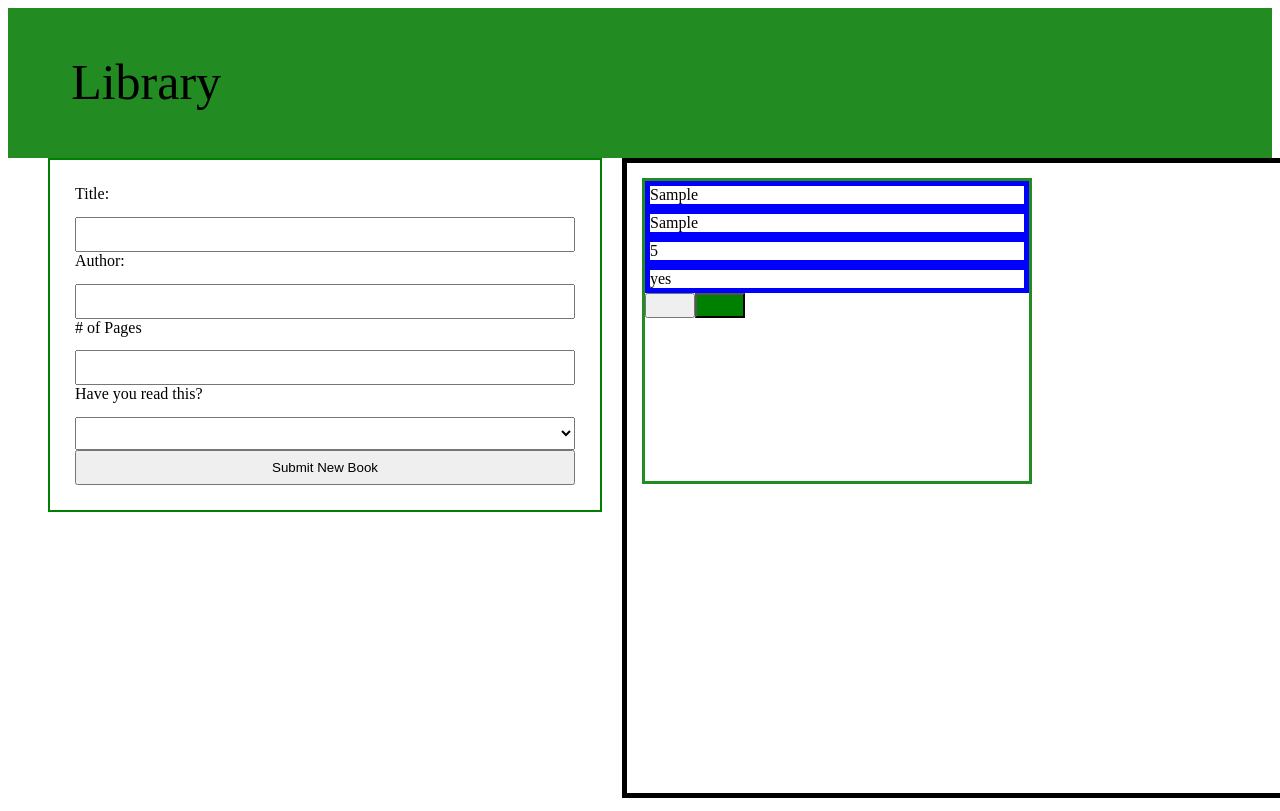
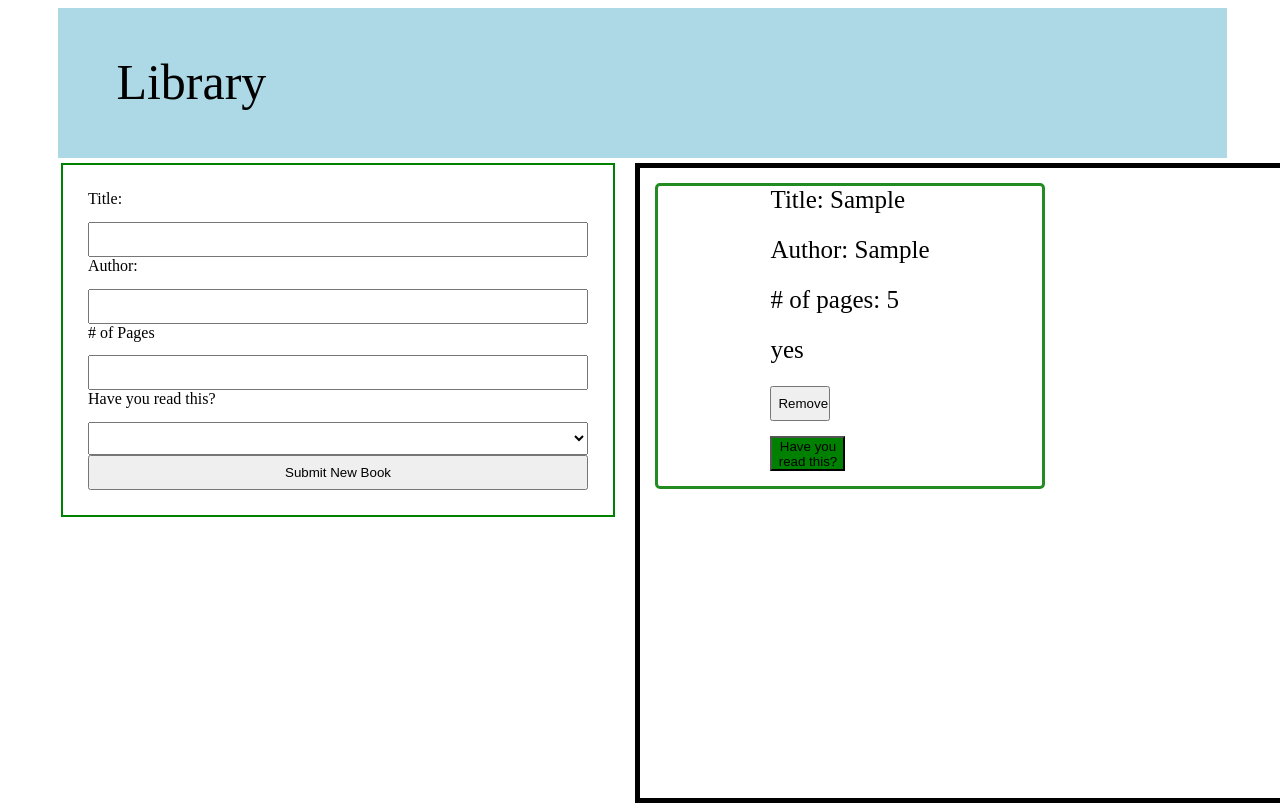
Before and after one commit to MikeFDow/Library, a plain HTML site: page index.html in a window 1280 px wide. Both pictures are taken after typing "Sample", "Sample", "5" into the empty fields and a click on the button "Submit New Book". Shown: the top 811 px of the page. Drawn offline with Linux system fonts and the light colour scheme.

Commit message:
new branch test

```diff
--- a/library.js
+++ b/library.js
@@ -1,3 +1,6 @@
+// new class branch
+
+
 const container = document.querySelector('.test');
 
 //const content = document.createElement('p');
@@ -88,9 +91,9 @@ function displayBooks() {
         author.classList.add('content');
         pages.classList.add('content');
         read.classList.add('content');
-        title.textContent = book.title;
-        author.textContent = book.author;
-        pages.textContent = book.pages;
+        title.textContent = "Title:" + " " + book.title;
+        author.textContent = "Author:" + " " + book.author;
+        pages.textContent = "# of pages:" + " " + book.pages;
         read.textContent = book.read;
         bookContainer.appendChild(title);
         bookContainer.appendChild(author);
@@ -100,6 +103,7 @@ function displayBooks() {
 
         const remove = document.createElement('button');
         remove.classList.add('remove-button');
+        remove.appendChild(document.createTextNode("Remove"));
         bookContainer.appendChild(remove);
         remove.onclick = function() {
             bookContainer.remove();
@@ -107,6 +111,7 @@ function displayBooks() {
 
         const status = document.createElement('button');
         status.classList.add('read-status');
+        status.appendChild(document.createTextNode("Have you read this?"))
         bookContainer.appendChild(status);
         status.onclick = function() {
             switch (read.textContent) {
--- a/stylesheet.css
+++ b/stylesheet.css
@@ -11,7 +11,7 @@
 }
 
 .content {
-    border: 5px solid blue;
+    font-size: 25px;
 }
 
 form {
@@ -29,16 +29,20 @@ form {
 .bookContainer {
     border: 3px solid forestgreen;
     height: 300px;
+    display: grid;
+    grid-template-rows: repeat(6,50px);
+    border-radius: 5px;
+    justify-content: center;
 }
 
 .remove-button {
-    height: 25px;
-    width: 50px;
+    height: 35px;
+    width: 60px;
 }
 
 .read-status {
-    height: 25px;
-    width: 50px;
+    height: 35px;
+    width: 75px;
     background-color: green;
 }
 
@@ -49,14 +53,19 @@ body {
 .grid-container {
     display: grid;
     grid-template-columns: 1fr 5fr;
+    margin-left: 13px;
 
 }
 
 .header {
     height: 150px;
-    background-color: forestgreen;
+    width: auto;
     font-size: 50px;
     margin-top: 0%;
+    background-color: lightblue;
+    margin-bottom: 5px;
+    margin-left: 50px;
+    margin-right: 45px;
 }
 
 .header-text {
@@ -64,4 +73,5 @@ body {
     top: 30%;
     left: 5%;
     margin-top: 0%;
+    max-width: fit-content;
 }
```
